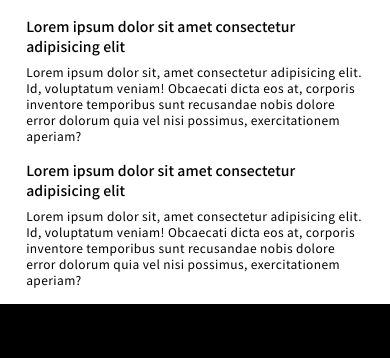
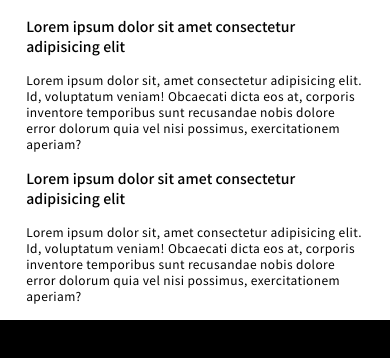
Before and after one commit to spctrm404/smucd22webTemplate, a website: page index.html in a window 390 px wide. Drawn offline with Linux system fonts and the light colour scheme.

Commit message:
change grid to material standard

```diff
--- a/style/style.scss
+++ b/style/style.scss
@@ -20,12 +20,11 @@
 }
 
 .grid {
-  $gapUnit: 24px;
   display: grid;
   grid-template-columns: repeat(12, 1fr);
-  row-gap: $gapUnit;
-  column-gap: $gapUnit;
-  padding-block: $gapUnit; // need to check
+  row-gap: 24px;
+  column-gap: 24px;
+  padding-block: calc(88 / 1400 * 100%);
   // background-color: rgba($color: #ff0000, $alpha: 0.1); //debug
   &--padding {
     padding-inline: 6.71428571428571%;
@@ -33,7 +32,7 @@
   &__item {
     display: flex;
     flex-flow: column nowrap;
-    row-gap: $gapUnit * 0.5;
+    row-gap: 24px;
     align-items: flex-start;
     justify-content: center;
     width: 100%;
@@ -99,16 +98,7 @@ h1 {
   letter-spacing: -0.25px;
 }
 
-@media (max-width: 991px) {
-  $gapUnit: 20px;
-  .grid {
-    row-gap: $gapUnit;
-    column-gap: $gapUnit;
-    padding-block: $gapUnit;
-    &__item {
-      row-gap: $gapUnit * 0.5;
-    }
-  }
+@media (max-width: 1439px) {
   :root {
     font-size: 14px;
     font-weight: 400;
@@ -147,14 +137,13 @@ h1 {
   }
 }
 
-@media (max-width: 767px) {
-  $gapUnit: 16px;
+@media (max-width: 904px) {
   .grid {
-    row-gap: $gapUnit;
-    column-gap: $gapUnit;
-    padding-block: $gapUnit;
+    row-gap: 16px;
+    column-gap: 16px;
+    padding-block: 32px;
     &__item {
-      row-gap: $gapUnit * 0.5;
+      row-gap: 16px;
       &:first-child:nth-last-child(1) {
         grid-column: auto / span 12;
       }
@@ -215,5 +204,8 @@ h1 {
     letter-spacing: 0px;
   }
 }
-// @media (max-width: 478px) {
-// }
+@media (max-width: 599px) {
+  .grid {
+    padding-block: 16px;
+  }
+}
```
Also changed, not shown: style/style.css.
